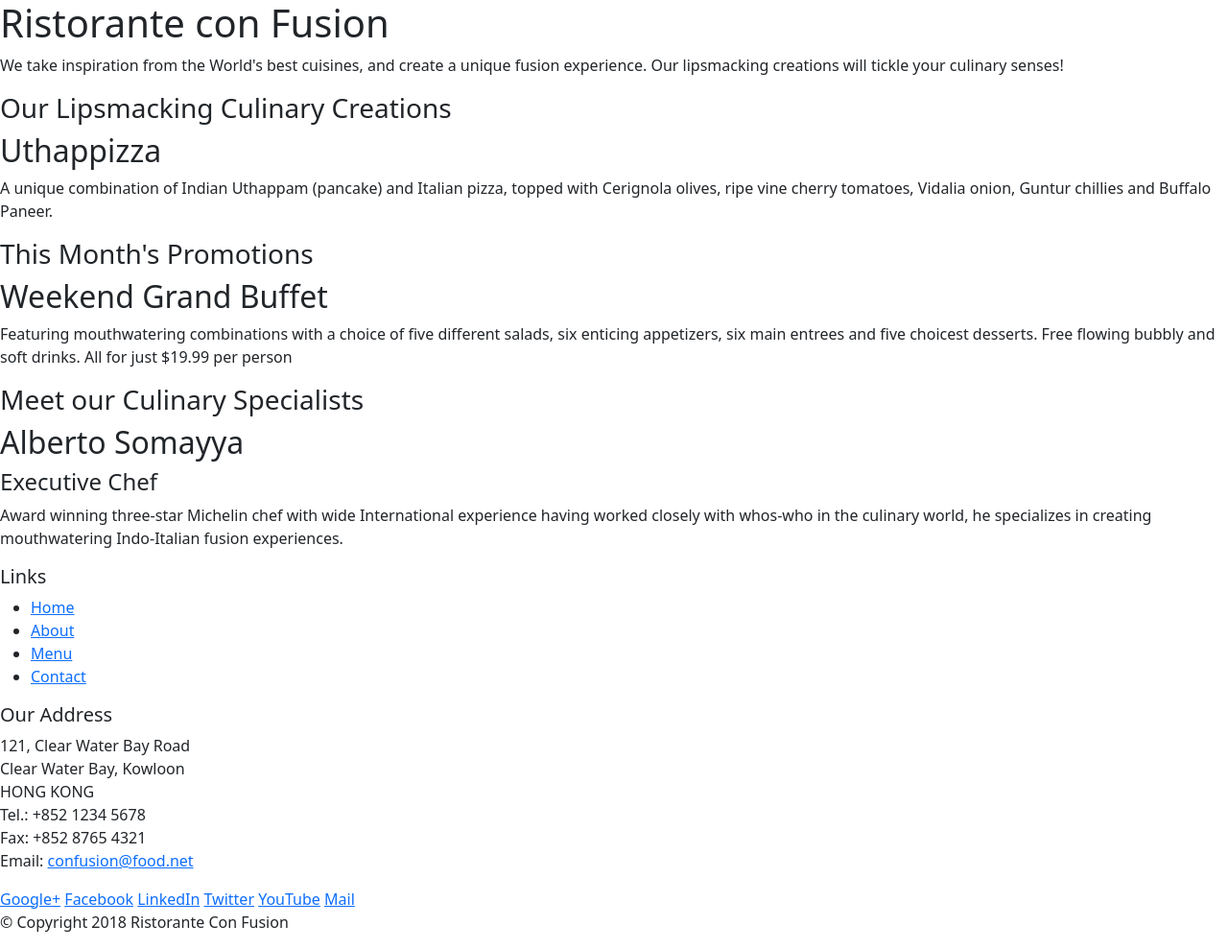
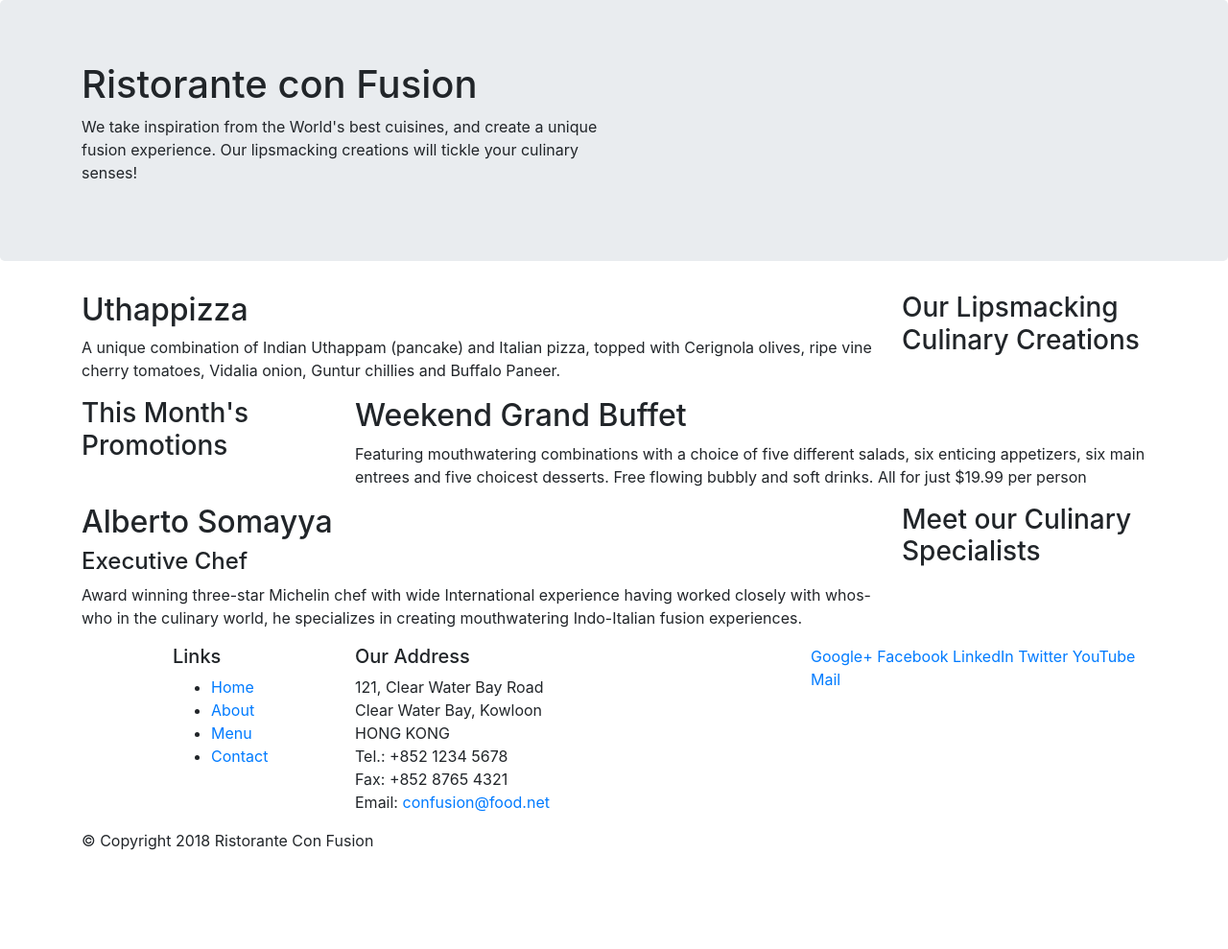
Before and after one commit to jaredraynelson/Bootstrap4, a website: page index.html in a window 1280 px wide. Shown: the whole page at 96% size. After the commit the page ends 904 px from the top, so only its background shows below. Drawn offline with nearby package versions, Linux system fonts and the light colour scheme.

Commit message:
Intro. Bootstrap 2

```diff
--- a/index.html
+++ b/index.html
@@ -13,47 +13,47 @@
 
 <body>
 
-    <header>
+    <header class="jumbotron">
 
-        <div>
-            <div>
-                <div>
+        <div class="container">
+            <div class="row">
+                <div class="col-12 col-sm-6">
                     <h1>Ristorante con Fusion</h1>
                     <p>We take inspiration from the World's best cuisines, and create a unique fusion experience. Our lipsmacking creations will tickle your culinary senses!</p>
                 </div>
-                <div>
+                <div class="col-12 col-sm">
                 </div>
             </div>
         </div>
     </header>
 
-    <div>
-        <div>
-            <div>
+    <div class="container">
+        <div class="row">
+            <div class="col-12 col-sm4 col-md-3 order-sm-last">
                 <h3>Our Lipsmacking Culinary Creations</h3>
             </div>
-            <div>
+            <div class="col col-sm col-md order-sm-first">
                 <h2>Uthappizza</h2>
                 <p>A unique combination of Indian Uthappam (pancake) and Italian pizza, topped with Cerignola olives, ripe vine cherry tomatoes, Vidalia onion, Guntur chillies and Buffalo Paneer.</p>
             </div>
         </div>
 
 
-        <div>
-            <div>
+        <div class="row">
+            <div class="col-12 col-sm4 col-md-3">
                 <h3>This Month's Promotions</h3>
             </div>
-            <div>
+            <div class="col col-sm col-md">
                 <h2>Weekend Grand Buffet</h2>
                 <p>Featuring mouthwatering combinations with a choice of five different salads, six enticing appetizers, six main entrees and five choicest desserts. Free flowing bubbly and soft drinks. All for just $19.99 per person </p>
             </div>
         </div>
 
-        <div>
-            <div>
+        <div class="row">
+            <div class="col-12 col-sm4 order-sm-last col-md-3 ">
                 <h3>Meet our Culinary Specialists</h3>
             </div>
-            <div>
+            <div class="col col-sm order-sm-first col-md ">
                 <h2>Alberto Somayya</h2>
                 <h4>Executive Chef</h4>
                 <p>Award winning three-star Michelin chef with wide International experience having worked closely with whos-who in the culinary world, he specializes in creating mouthwatering Indo-Italian fusion experiences. </p>
@@ -62,9 +62,9 @@
     </div>
 
     <footer>
-        <div>
-            <div>
-                <div>
+        <div class="container">
+            <div class="row">
+                <div class="col-4 offset-1 col-sm-2">
                     <h5>Links</h5>
                     <ul>
                         <li><a href="#">Home</a></li>
@@ -73,7 +73,7 @@
                         <li><a href="#">Contact</a></li>
                     </ul>
                 </div>
-                <div>
+                <div class="col-7 col-sm-5">
                     <h5>Our Address</h5>
                     <address>
 		              121, Clear Water Bay Road<br>
@@ -84,8 +84,8 @@
 		              Email: <a href="mailto:confusion@food.net">confusion@food.net</a>
 		           </address>
                 </div>
-                <div>
-                    <div>
+                <div class="col-12 col-sm-4">
+                    <div >
                         <a href="http://google.com/+">Google+</a>
                         <a href="http://www.facebook.com/profile.php?id=">Facebook</a>
                         <a href="http://www.linkedin.com/in/">LinkedIn</a>
@@ -95,8 +95,8 @@
                     </div>
                 </div>
            </div>
-           <div>
-                <div>
+           <div  class="row">
+                <div class="col-auto">
                     <p>© Copyright 2018 Ristorante Con Fusion</p>
                 </div>
            </div>
--- a/package.json
+++ b/package.json
@@ -14,7 +14,8 @@
     "lite-server": "^2.3.0"
   },
   "dependencies": {
-    "bootstrap": "^5.1.3",
-    "jquery": "^3.6.0"
+    "bootstrap": "^4.0.0",
+    "jquery": "^3.3.1",
+    "popper.js": "^1.12.9"
   }
 }
```
Also changed, not shown: 1 other file.
